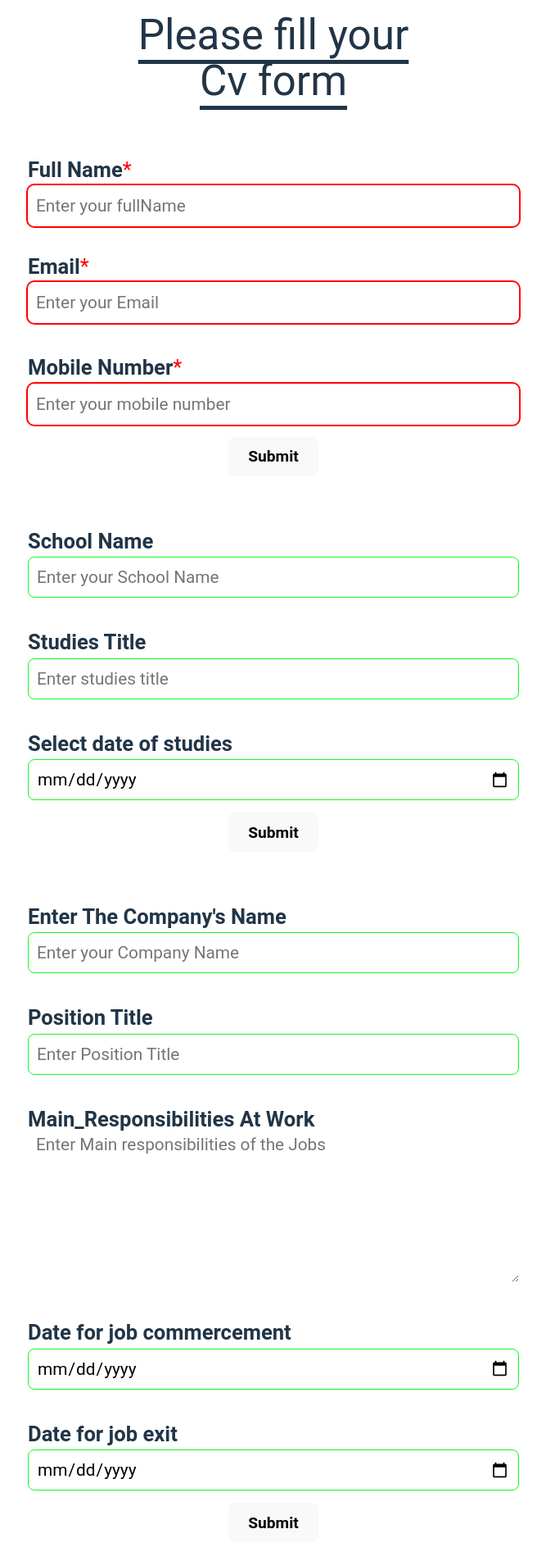
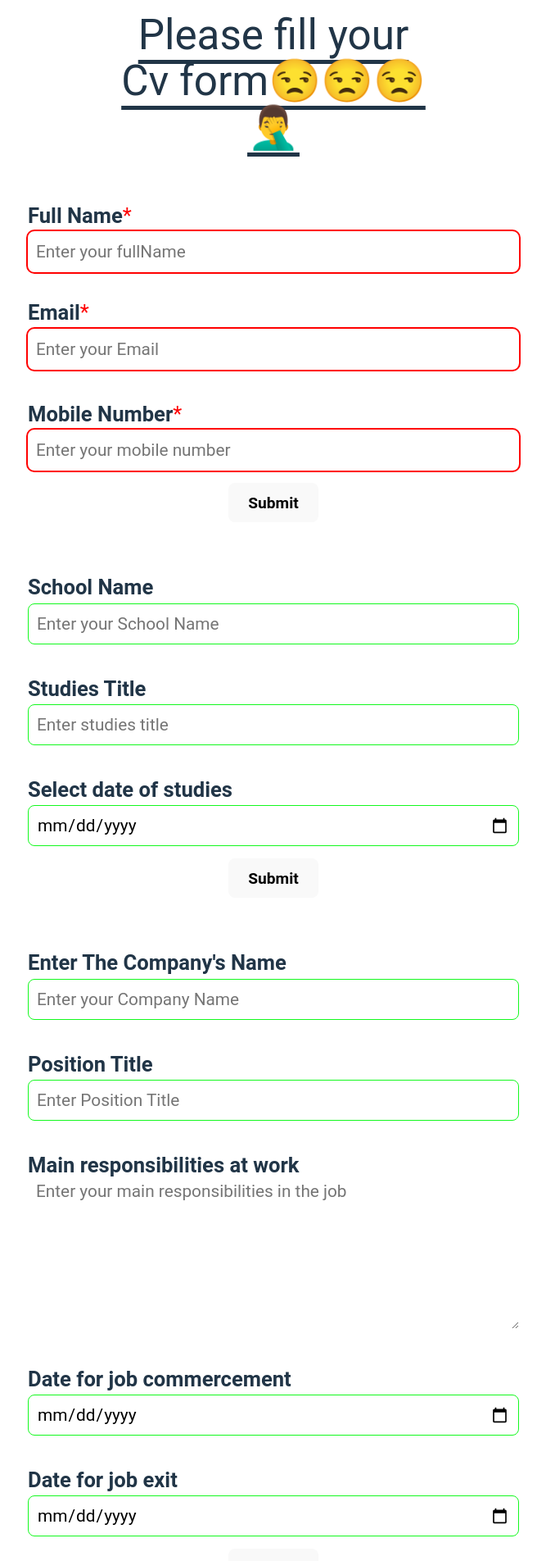
Before and after one commit to Bright-Anyawe/TOP-CV-Application-React-Project-, a React (Vite) app: page / in a window 1280 px wide. Shown: the top 1904 px of the page at 82% size, without its empty margins (306-973 px from the left). Built offline with nearby package versions, Linux system fonts and the light colour scheme.

Commit message:
Refactor: Improve form validation
This ensure user fill in all the input and textarea fields

```diff
--- a/src/Component/Cv App.jsx
+++ b/src/Component/Cv App.jsx
@@ -1,25 +1,27 @@
 import { useState } from "react";
 import { UserContactForm } from "./UserContactForm.jsx";
-import { EducationExperienceForm } from './EducationExperienceForm.jsx'
+import { useEducationExperienceForm } from './EducationExperienceForm.jsx'
 import { PracticalExperienceForm } from "./PracticalExperienceForm.jsx";
 import { HandleHeaderInfo } from "./handleHeaderInfo.jsx";
 
 
 function CvApp() {
-  const [title, setTitle] = useState('Please fill your Cv form')
+  const {render, schoolName, studiesTitle, studiesDate} = useEducationExperienceForm()
+  const [title, setTitle] = useState('Please fill your Cv form😒😒😒🤦‍♂️')
 
 
   function handleTitleDisplay() {
-    setTitle('Thanks, your Cv has been successfully submitted')
+    setTitle('Great👌, your Cv has been successfully submitted')
   }
 
   return (
+
     <>
       {/* <h1 className="headText">Fill out your Cv Form</h1> */}
       <HandleHeaderInfo title={title} />
       <UserContactForm />
-      <EducationExperienceForm />
-      <PracticalExperienceForm handleTitleDisplay={handleTitleDisplay} />
+      {render }
+      <PracticalExperienceForm handleTitleDisplay={handleTitleDisplay} {...{schoolName, studiesTitle, studiesDate}} />
     </>
   );
 }
--- a/src/Component/EducationExperienceForm.jsx
+++ b/src/Component/EducationExperienceForm.jsx
@@ -4,15 +4,15 @@ import { Edit } from "./EditButton.jsx";
 import { Submit } from "./SubmitBtn.jsx";
 
 
-export function EducationExperienceForm() {
+export function useEducationExperienceForm() {
   const [schoolName, setSchoolName] = useState("");
   const [studiesTitle, setStudiesTitle] = useState("");
   const [studiesDate, setStudiesDate] = useState("");
 
   const [educationExperience, setEducationExperience] = useState({
-    SchoolName: schoolName,
-    StudiesTitle: studiesTitle,
-    StudiesDate: studiesDate,
+    SchoolName: schoolName || '',
+    StudiesTitle: studiesTitle || '',
+    StudiesDate: studiesDate || '',
   });
 
 
@@ -47,12 +47,19 @@ updateStudiesDate    );
     updateStudiesTitle,
     updateStudiesDate
   ) {
+
+
+    console.log(updateSchoolName)
+    console.log(updateStudiesTitle)
+    console.log(updateStudiesDate)
+
     const educationExperienceDetail = {
       ...educationExperience,
       SchoolName: updateSchoolName,
       StudiesTitle: updateStudiesTitle,
       StudiesDate: updateStudiesDate,
     };
+
     setEducationExperience(educationExperienceDetail);
   }
 
@@ -67,6 +74,7 @@ updateStudiesDate    );
     // resetInputField();
     setIsSubmit(true);
         handleValueDisplay();
+  //  dontRenderPracticalComp()
 
     // handleEditButton();
   }
@@ -99,7 +107,17 @@ updateStudiesDate    );
     handleEditBtn();
   }
 
-  return (
+  // function dontRenderPracticalComp() {
+  //   console.log(educationExperience)
+
+
+    // console.log(educationExperience)
+
+  // }
+
+  return {
+    schoolName, studiesTitle, studiesDate,
+    render: (
     <>
       <section className="educationExperience">
         <form onSubmit={(e) => e.preventDefault()}>
@@ -145,6 +163,7 @@ updateStudiesDate    );
             />
           </div>
 
+
           {!isSubmit ? (
             <Submit
               type="submit"
@@ -160,7 +179,8 @@ updateStudiesDate    );
             />
           )}
         </form>
+
       </section>
     </>
-  );
+  )};
 }
--- a/src/Component/PracticalExperienceForm.jsx
+++ b/src/Component/PracticalExperienceForm.jsx
@@ -4,7 +4,7 @@ import { Edit } from "./EditButton.jsx";
 import { Submit } from "./SubmitBtn.jsx";
 import { HandleHeaderInfo } from "./handleHeaderInfo.jsx";
 
-export function PracticalExperienceForm({handleTitleDisplay}) {
+export function PracticalExperienceForm({handleTitleDisplay, schoolName, studiesTitle, studiesDate}) {
   const [companyName, setCompanyName] = useState("");
   const [jobPosition, setJobPosition] = useState("");
   const [jobResponsibilities, setJobResponsibilities] = useState("");
@@ -24,7 +24,7 @@ export function PracticalExperienceForm({handleTitleDisplay}) {
 
   function handleCompanyName(e) {
     const updateCompanyName = e.target.value;
-    setCompanyName(updateCompanyName);
+
     handlePracticalExperience(
       updateCompanyName,
       jobPosition,
@@ -32,11 +32,40 @@ export function PracticalExperienceForm({handleTitleDisplay}) {
       jobEntryDate,
       jobExitDate
     );
+    console.log(schoolName, studiesTitle, studiesDate)
+
+    if(!schoolName || !studiesTitle || !studiesDate) {
+              return alert("Please finish filling the  previous input before you continue")
+
+    }
+    setCompanyName(updateCompanyName);
+
+    // {
+    //   SchoolName: schoolName,
+    //   StudiesTitle: studiesTitle,
+    //   StudiesDate: studiesDate,
+    //
+
+    // console.log(educationExperience)
+    // if(educationExperience) {
+    //   Object.keys(educationExperience).map((value) => {if(value === null || value === '')
+    //     return alert("Enter the previous value before you continue")
+
+    //  })
+    // }
+    // else {
+    //   return alert("Enter the previous value before you continue")
+    // }
   }
 
   function handleJobPositon(e) {
     const updateJobPosition = e.target.value;
-    setJobPosition(updateJobPosition);
+
+
+    if(!schoolName || !studiesTitle || !studiesDate) {
+              return alert("Please finish filling the  previous input before you continue")
+
+    }
     handlePracticalExperience(
       companyName,
       updateJobPosition,
@@ -44,11 +73,18 @@ export function PracticalExperienceForm({handleTitleDisplay}) {
       jobEntryDate,
       jobExitDate
     );
+        setJobPosition(updateJobPosition);
+
   }
 
   function handleJobResponsibility(e) {
     const updateJobResponsibilities = e.target.value;
-    setJobResponsibilities(updateJobResponsibilities);
+
+
+    if(!schoolName || !studiesTitle || !studiesDate) {
+              return alert("Please finish filling the  previous input before you continue")
+
+    }
     handlePracticalExperience(
       companyName,
       jobPosition,
@@ -56,10 +92,17 @@ export function PracticalExperienceForm({handleTitleDisplay}) {
       jobEntryDate,
       jobExitDate
     );
+    setJobResponsibilities(updateJobResponsibilities);
   }
 
   function handleJobEntryDate(e) {
     const updateJobEntryDate = e.target.value;
+
+
+    if(!schoolName || !studiesTitle || !studiesDate) {
+              return alert("Please finish filling the  previous input before you continue")
+
+    }
     setJobEntryDate(updateJobEntryDate);
     handlePracticalExperience(
       companyName,
@@ -72,6 +115,12 @@ export function PracticalExperienceForm({handleTitleDisplay}) {
 
   function handleJobExitDate(e) {
     const updateJobExitDate = e.target.value;
+
+
+    if(!schoolName || !studiesTitle || !studiesDate) {
+              return alert("Please finish filling the  previous input before you continue")
+
+    }
     setJobExitDate(updateJobExitDate);
     handlePracticalExperience(
       companyName,
@@ -186,11 +235,11 @@ export function PracticalExperienceForm({handleTitleDisplay}) {
             <div className="JobResponsibilitiesContainer">
               {" "}
               <label htmlFor="Job_responsibilities">
-                Main_Responsibilities At Work
+                Main responsibilities at work
               </label>
               <textarea
                 type="text"
-                placeholder="Enter Main responsibilities of the Jobs"
+                placeholder="Enter your main responsibilities in the job"
                 value={jobResponsibilities}
                 onChange={handleJobResponsibility}
                 id="Job_responsibilities"
--- a/src/Component/UserContactForm.jsx
+++ b/src/Component/UserContactForm.jsx
@@ -45,7 +45,6 @@ export function UserContactForm() {
   }
 
   function hideInputContainer(e) {
-    // handleFormSubmit(e)
     const inputElContainer = document.querySelector(".inputContainer");
     inputElContainer.style.display = "none";
     setIsSubmit(true);
@@ -101,7 +100,7 @@ export function UserContactForm() {
      return;
     }
 
-    if (!email.match(/^([a-zA-Z0-9._%-]+@[a-zA-Z0-9.-]+\.[a-zA-Z]{2,})$/)) {
+    if (!email.match(/^[\-a-zA-Z0-9~!$%^&amp;*_=+\}\{'?]+(\.[\-a-zA-Z0-9~!$%^&amp;*_=+\}\{'?]+)*@[a-zA-Z0-9_][\-a-zA-Z0-9_]*(\.[\-a-zA-Z0-9_]+)*\.[cC][oO][mM](:[0-9]{1,5})?$/)) {
      alert("Please enter a valid email address(i.e thomas@gmail.com)");
      return;
    }
@@ -157,8 +156,8 @@ export function UserContactForm() {
                 id="email"
                 value={email}
                 onChange={handleEmail}
-                pattern="/^([a-zA-Z0-9._%-]+@[a-zA-Z0-9.-]+\.[a-zA-Z]{2,})$/
-"
+                pattern="[\-a-zA-Z0-9~!$%^&amp;*_=+\}\{'?]+(\.[\-a-zA-Z0-9~!$%^&amp;*_=+\}\{'?]+)*@[a-zA-Z0-9_][\-a-zA-Z0-9_]*(\.[\-a-zA-Z0-9_]+)*\.[cC][oO][mM](:[0-9]{1,5})?"
+
                 required
               />
             </div>
```
